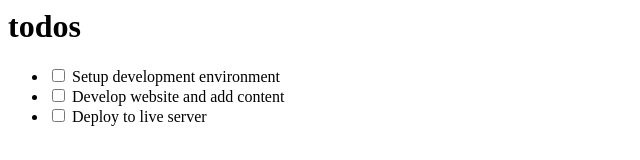
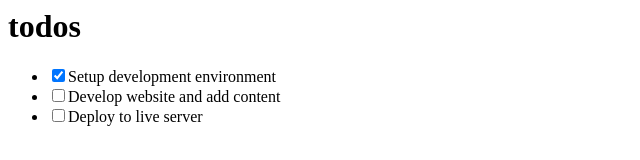
Before and after one commit to AckonSamuel/react-to-do-list-app, a React (Create React App) app: page / in a window 1280 px wide. Shown: the top 160 px of the page, without its empty margins (0-640 px from the left). Built offline with nearby package versions, Linux system fonts and the light colour scheme.

Commit message:
Make a controlled input

```diff
--- a/src/components/TodoItem.js
+++ b/src/components/TodoItem.js
@@ -3,7 +3,10 @@ import React from "react"
 class TodoItem extends React.Component {
   render() {
     return <li>
-      <input type="checkbox" /> {this.props.todo.title}
+      <input type="checkbox"
+      checked={this.props.todo.completed}
+      onChange={() => console.log("clicked")} />
+       {this.props.todo.title}
       </li>
   }
 }
```
